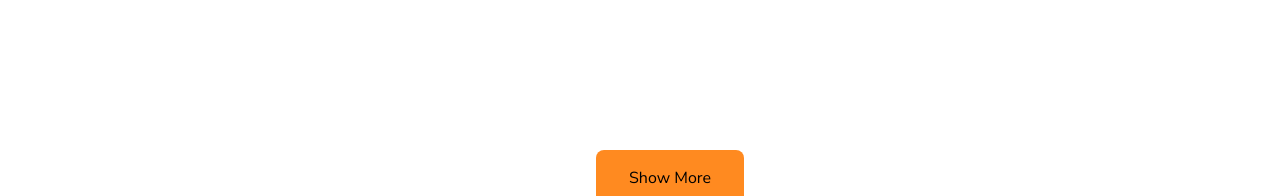
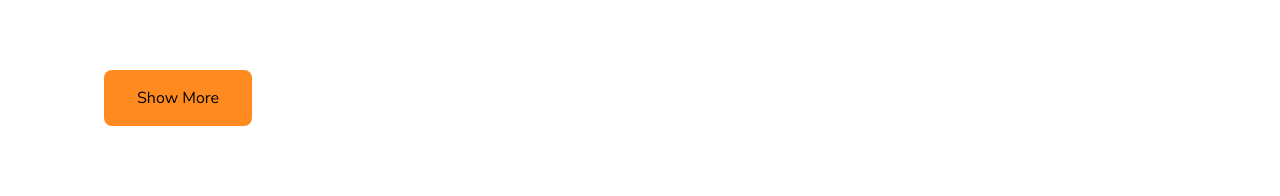
Before and after one commit to abhimanyu-chaudhary/real-estate-website, a React (Vite) app: page / in a window 1280 px wide. Shown: the part 1415-1611 px from the top of the page. After the commit the page ends 1541 px from the top, so only its background shows below. Built offline with nearby package versions, Linux system fonts and the light colour scheme.

Commit message:
Update Listings.jsx

```diff
--- a/src/components/homepage/Listings.jsx
+++ b/src/components/homepage/Listings.jsx
@@ -136,12 +136,13 @@ function Listings() {
 
   const [visibleItems, setVisibleItems] = useState(4);
 
+  console.log(visibleItems);
 
   return (
     <div className="w-[1132px] absolute top-[908px] left-[104px] ">
       <div className="flex justify-between items-center">
         <h1 className="text-[48px] font-semibold">Newest Listings</h1>
-        <button className="w-[128px] h-[56px] py-[12px] px-[32px] rounded-[8px] bg-[#FF8A20]">
+        <button onClick={() => setVisibleItems(prev => prev + 4)} className="w-[128px] h-[56px] py-[12px] px-[32px] rounded-[8px] bg-[#FF8A20]">
           View All
         </button>
       </div>
@@ -174,9 +175,11 @@ function Listings() {
         ))}
       </div>
       {visibleItems < listingData.length && (
-        <button className="w-[148px] h-[56px] py-[12px] px-[32px] rounded-[8px] bg-[#FF8A20] absolute left-[50%] -translate-x-[50%] mt-40" onClick={() => setVisibleItems( prev => prev + 4)}>
-          Show More
-        </button>
+        <div className="relative left-[50%] -translate-x-[50%] mt-20">
+            <button className="w-[148px] h-[56px] py-[12px] px-[32px] rounded-[8px] bg-[#FF8A20]" onClick={() => setVisibleItems( prev => Math.min(prev + 4, listingData.length))}>
+              Show More
+            </button>
+        </div>
       )}
     </div>
   );
```
